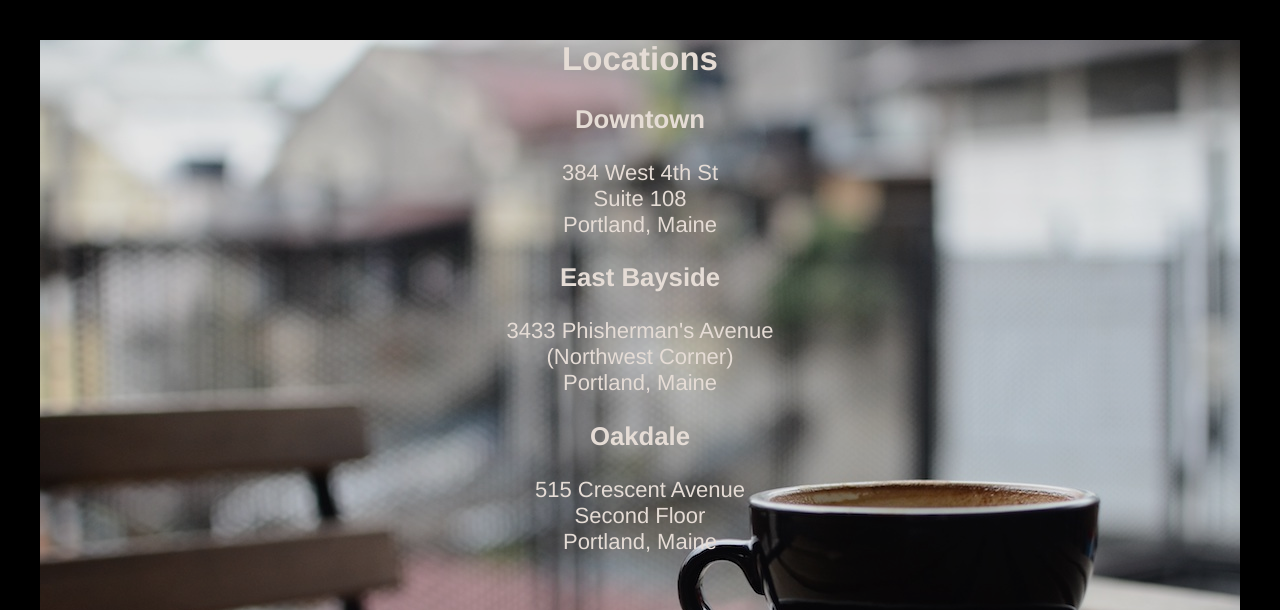
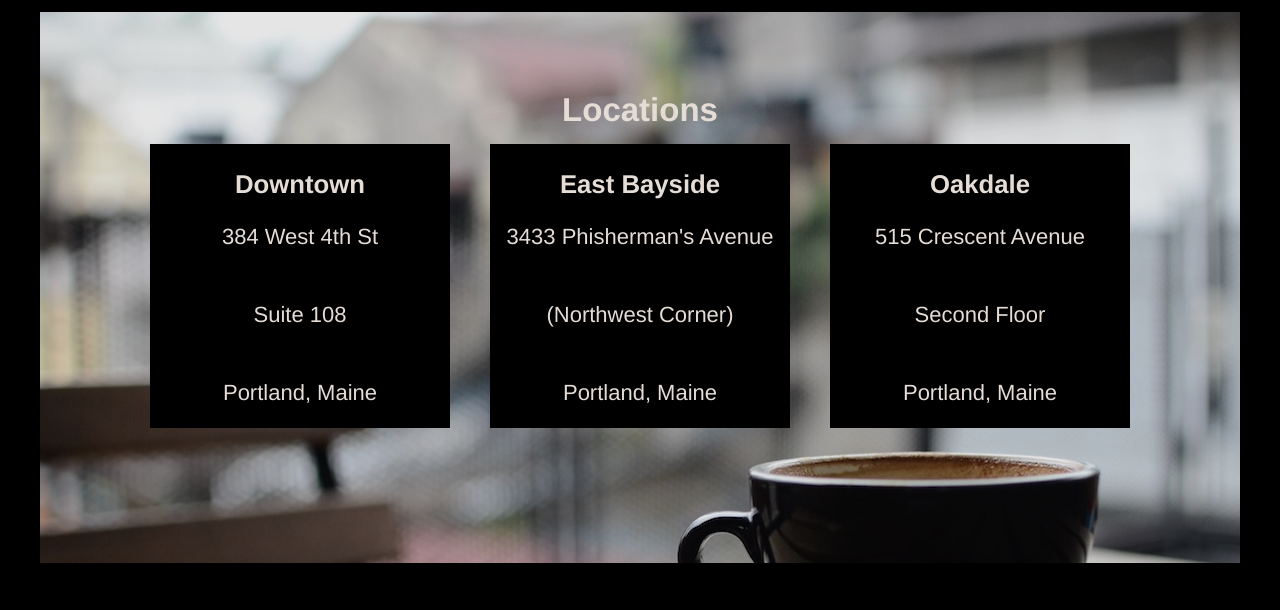
Before and after one commit to P-Lippitt/Tea-Cozy, a plain HTML site: page index.html in a window 1280 px wide. Shown: the part 1479-2089 px from the top of the page. After the commit the page ends 2042 px from the top, so only its background shows below. Drawn offline with Linux system fonts and the light colour scheme.

Commit message:
Style 'Locations' section

```diff
--- a/index.html
+++ b/index.html
@@ -53,15 +53,15 @@
         <div id="addresses">
           <div class="address">
             <h3>Downtown</h3>
-            <p>384 West 4th St<br>Suite 108<br>Portland, Maine</p>
+            <p>384 West 4th St<br><br><br>Suite 108<br><br><br>Portland, Maine</p>
           </div>
           <div class="address">
             <h3>East Bayside</h3>
-            <p>3433 Phisherman's Avenue<br>(Northwest Corner)<br>Portland, Maine</p>
+            <p>3433 Phisherman's Avenue<br><br><br>(Northwest Corner)<br><br><br>Portland, Maine</p>
           </div>
           <div class="address">
             <h3>Oakdale</h3>
-            <p>515 Crescent Avenue<br>Second Floor<br>Portland, Maine</p>
+            <p>515 Crescent Avenue<br><br><br>Second Floor<br><br><br>Portland, Maine</p>
           </div>
         </div>
       </section>
--- a/resources/css/styles.css
+++ b/resources/css/styles.css
@@ -93,8 +93,26 @@ main {
 #locations {
   background-image: url(../images/img-locations-background.jpg);
   background-repeat: no-repeat;
-  height: 570px;
+  height: 500px;
   width: 1200px;
   margin-left: auto;
   margin-right: auto;
+  padding-top: 4%;
 }
+
+#locations h2 {
+  margin-bottom: 15px;
+}
+
+#addresses {
+  display: flex;
+  justify-content: center;
+}
+
+.address {
+  background-color: black;
+  opacity: 1;
+  width: 300px;
+  margin-right: 20px;
+  margin-left: 20px;
+}
```
